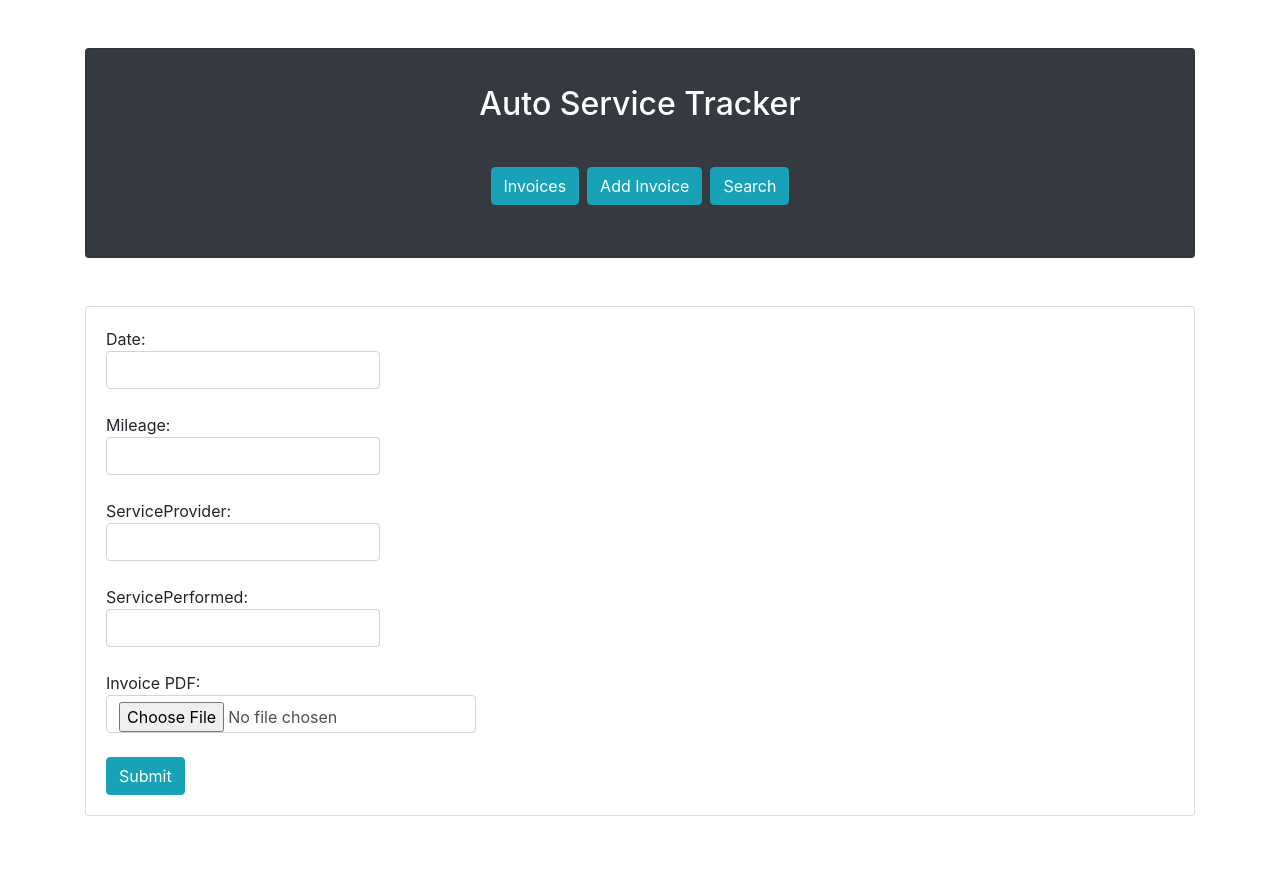
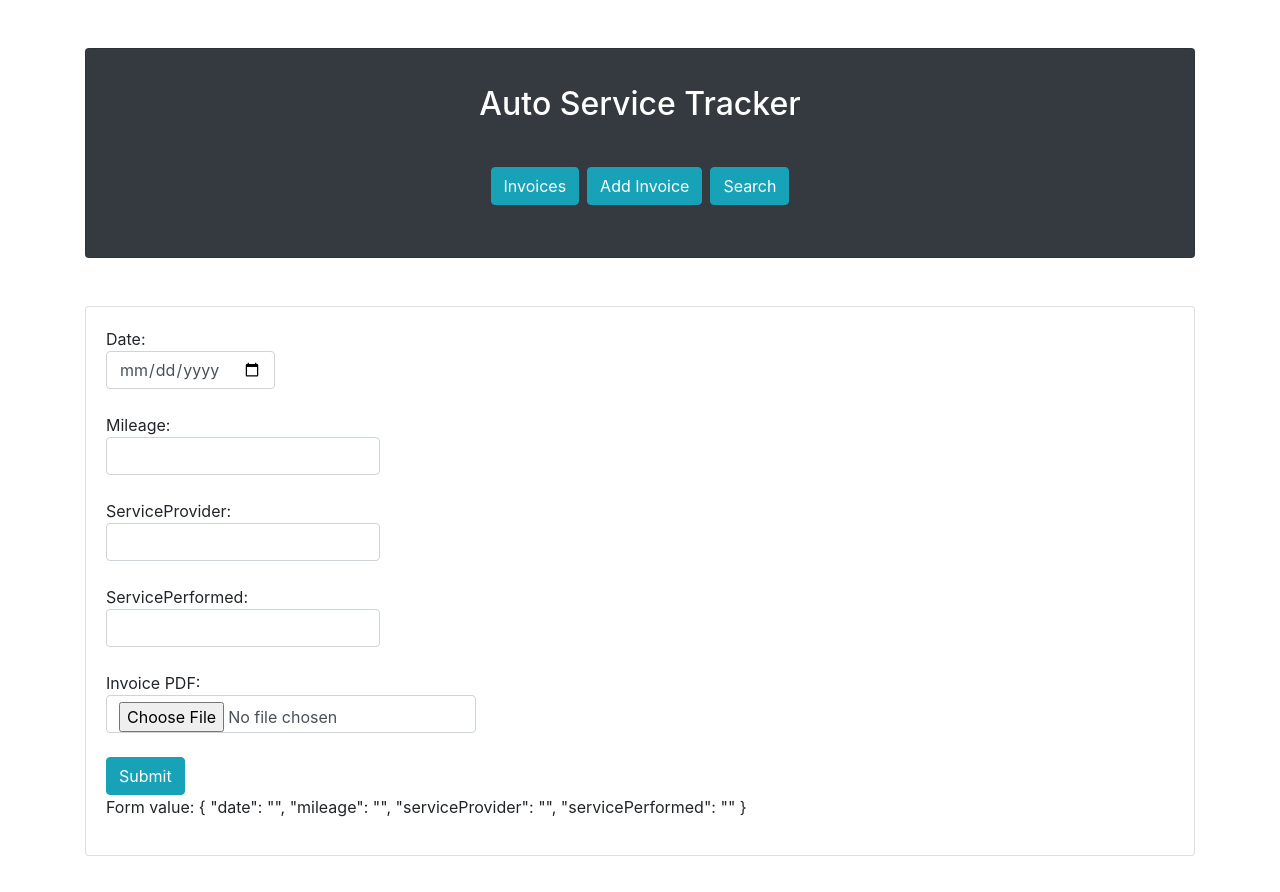
Before and after one commit to achang209/auto-service-tracker-client, an Angular app: page /invoices/add in a window 1280 px wide. Shown: the top 892 px of the page. Before the commit the page ends 864 px from the top, so only its background shows below. Built offline with nearby package versions, Linux system fonts and the light colour scheme.

Commit message:
minor format refactoring

```diff
--- a/src/app/form-add-invoice/form-add-invoice.component.html
+++ b/src/app/form-add-invoice/form-add-invoice.component.html
@@ -5,7 +5,7 @@
             <div class="form-group">
             <label for="date">
                 Date:
-                <input class="form-control" type="text" formControlName="date">
+                <input class="form-control" type="date" formControlName="date">
             </label>
             </div>
 
@@ -39,5 +39,10 @@
 
             <button class="btn btn-info" type="submit" [disabled]="!addInvoiceForm.valid">Submit</button>
         </form>
+
+        <p>
+            Form value: {{addInvoiceForm.value | json}}
+        </p>
+
     </div>
 </div>
--- a/src/app/invoice-list/invoice-list.component.html
+++ b/src/app/invoice-list/invoice-list.component.html
@@ -1,6 +1,3 @@
-
-<div class="card my-5">
-    <div class="card-body">
         <table class="table table-bordered table-striped">
             <thead>
                 <tr>
@@ -22,5 +19,3 @@
                 </tr>
             </tbody>
         </table>
-    </div>
-</div>
--- a/src/app/invoice-search/invoice-search.component.html
+++ b/src/app/invoice-search/invoice-search.component.html
@@ -1,3 +1,6 @@
+<div class="card my-5">
+    <div class="card-body">
+
         <label>
             Search by service provider:
             <input #serviceProvider type="text">
@@ -13,8 +16,6 @@
         <button (click)="searchByService(servicePerformed.value)">search</button>
 
         <div *ngIf="invoices.length > 0; else elseBlock">
-    <div class="card my-5">
-        <div class="card-body">
             <table class="table table-bordered table-striped">
                 <thead>
                     <tr>
@@ -37,11 +38,12 @@
                 </tbody>
             </table>
         </div>
-    </div>
-</div>
 
         <ng-template #elseBlock>
             <div>
                 No invoices to be found with search term = {{serviceProvider.value}}
             </div>
         </ng-template>
+
+    </div>
+</div>
```
Lines whose indentation alone changed are shown as unchanged.
